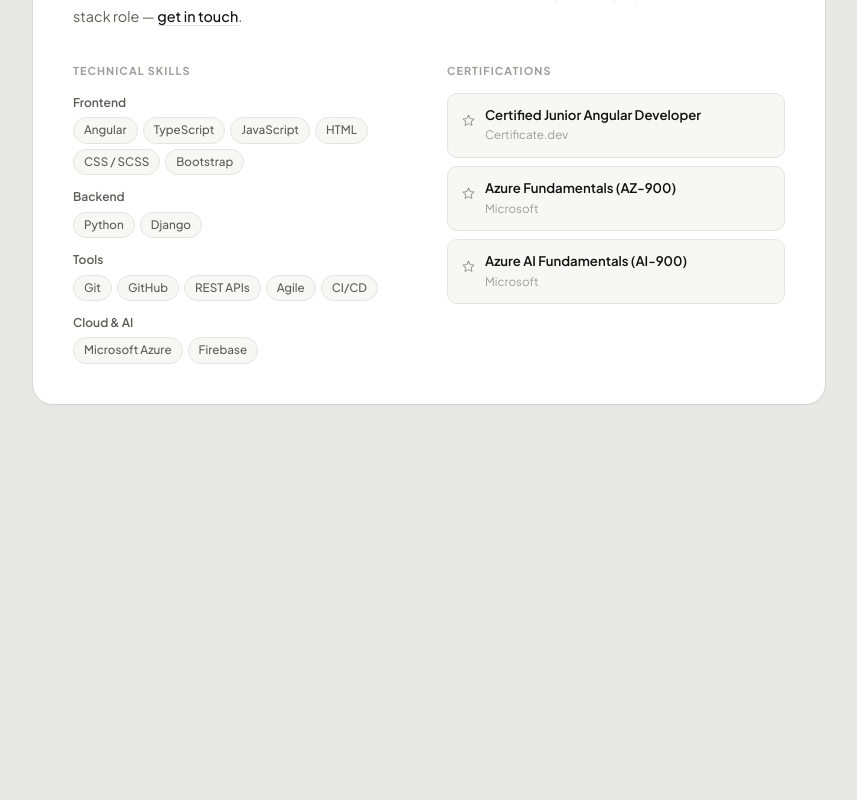
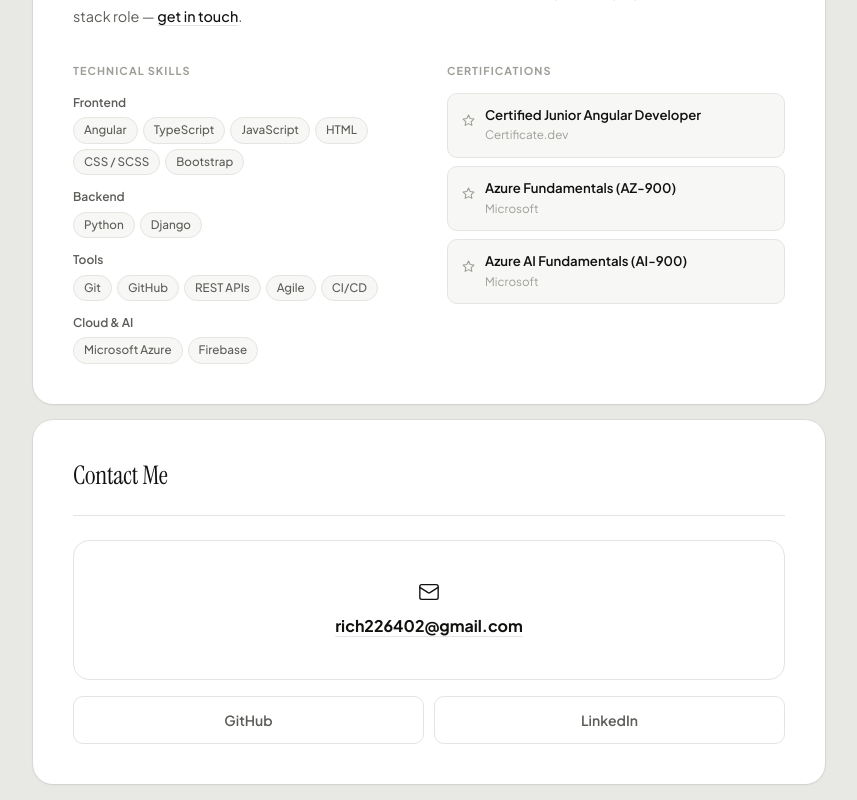
Before and after one commit to RichBurman/my_portfolio, an Angular app: page / in a window 1280 px wide. Shown: the part 822-1622 px from the top of the page, without its empty margins (349-1206 px from the left). Before the commit the page ends 1242 px from the top, so only its background shows below. Built offline with nearby package versions, Linux system fonts and the light colour scheme.

Commit message:
Add contact component with template, styles, and links for GitHub and LinkedIn

```diff
--- a/src/app/app.html
+++ b/src/app/app.html
@@ -6,5 +6,6 @@
   <main class="layout__main">
     <app-hero />
     <app-about />
+    <app-contact />
   </main>
 </div>
--- a/src/app/app.ts
+++ b/src/app/app.ts
@@ -2,10 +2,11 @@ import { Component, signal } from '@angular/core';
 import { Sidebar } from './components/sidebar/sidebar';
 import { Hero } from './components/hero/hero';
 import { About } from './components/about/about';
+import { Contact } from './components/contact/contact';
 
 @Component({
   selector: 'app-root',
-  imports: [Sidebar, Hero, About],
+  imports: [Sidebar, Hero, About, Contact],
   templateUrl: './app.html',
   styleUrl: './app.scss'
 })
--- /dev/null
+++ b/src/app/components/contact/contact.html
@@ -0,0 +1,24 @@
+<section class="contact-card" id="contact">
+
+  <h2 class="section-title">Contact Me</h2>
+
+  <a [href]="'mailto:' + email + '?subject=' + subject" class="email-box">
+    <div class="email-box__inner">
+      <svg xmlns="http://www.w3.org/2000/svg" width="22" height="22" viewBox="0 0 24 24" fill="none"
+        stroke="currentColor" stroke-width="1.5" stroke-linecap="round" stroke-linejoin="round">
+        <rect width="20" height="16" x="2" y="4" rx="2"/>
+        <path d="m22 7-8.97 5.7a1.94 1.94 0 0 1-2.06 0L2 7"/>
+      </svg>
+      <span class="email-box__address">{{ email }}</span>
+    </div>
+  </a>
+
+  <div class="contact-links">
+    @for (link of links; track link.label) {
+      <a [href]="link.href" target="_blank" class="contact-link">
+        {{ link.label }}
+      </a>
+    }
+  </div>
+
+</section>
--- /dev/null
+++ b/src/app/components/contact/contact.scss
@@ -0,0 +1,80 @@
+.contact-card {
+  background: var(--surface);
+  border-radius: var(--radius-lg);
+  box-shadow: var(--shadow-card);
+  padding: 36px 40px 40px;
+}
+
+.section-title {
+  font-family: var(--font-display);
+  font-size: 1.6rem;
+  font-weight: 400;
+  color: var(--text-primary);
+  letter-spacing: -0.01em;
+  margin-bottom: 24px;
+  padding-bottom: 18px;
+  border-bottom: 1px solid var(--border);
+}
+
+.email-box {
+  display: block;
+  border: 1px solid var(--border);
+  border-radius: var(--radius-md);
+  padding: 40px 24px;
+  text-decoration: none;
+  transition: all var(--transition);
+  margin-bottom: 16px;
+
+  &:hover {
+    border-color: #c0c0bc;
+    background: var(--surface-alt);
+  }
+}
+
+.email-box__inner {
+  display: flex;
+  flex-direction: column;
+  align-items: center;
+  gap: 10px;
+  color: var(--text-primary);
+}
+
+.email-box__address {
+  font-family: var(--font-body);
+  font-size: 1rem;
+  font-weight: 700;
+  color: var(--text-primary);
+  text-decoration: underline;
+  text-decoration-color: var(--border);
+  text-underline-offset: 4px;
+  transition: text-decoration-color var(--transition);
+}
+
+.contact-links {
+  display: flex;
+  gap: 10px;
+}
+
+.contact-link {
+  flex: 1;
+  display: flex;
+  align-items: center;
+  justify-content: center;
+  gap: 8px;
+  padding: 12px 20px;
+  border: 1px solid var(--border);
+  border-radius: var(--radius-sm);
+  font-family: var(--font-body);
+  font-size: 0.875rem;
+  font-weight: 600;
+  color: var(--text-secondary);
+  text-decoration: none;
+  transition: all var(--transition);
+
+  &:hover {
+    background: var(--text-primary);
+    color: #fff;
+    border-color: var(--text-primary);
+    transform: translateY(-1px);
+  }
+}
--- /dev/null
+++ b/src/app/components/contact/contact.ts
@@ -0,0 +1,17 @@
+import { Component } from '@angular/core';
+
+@Component({
+  selector: 'app-contact',
+  imports: [],
+  templateUrl: './contact.html',
+  styleUrl: './contact.scss',
+})
+export class Contact {
+  email = 'rich226402@gmail.com';
+subject = 'Frontend%20Developer%20Opportunity';
+
+links = [
+  { label: 'GitHub',   href: 'https://github.com/RichBurman' },
+  { label: 'LinkedIn', href: 'https://linkedin.com/in/richard-burman123' },
+];
+}
```
